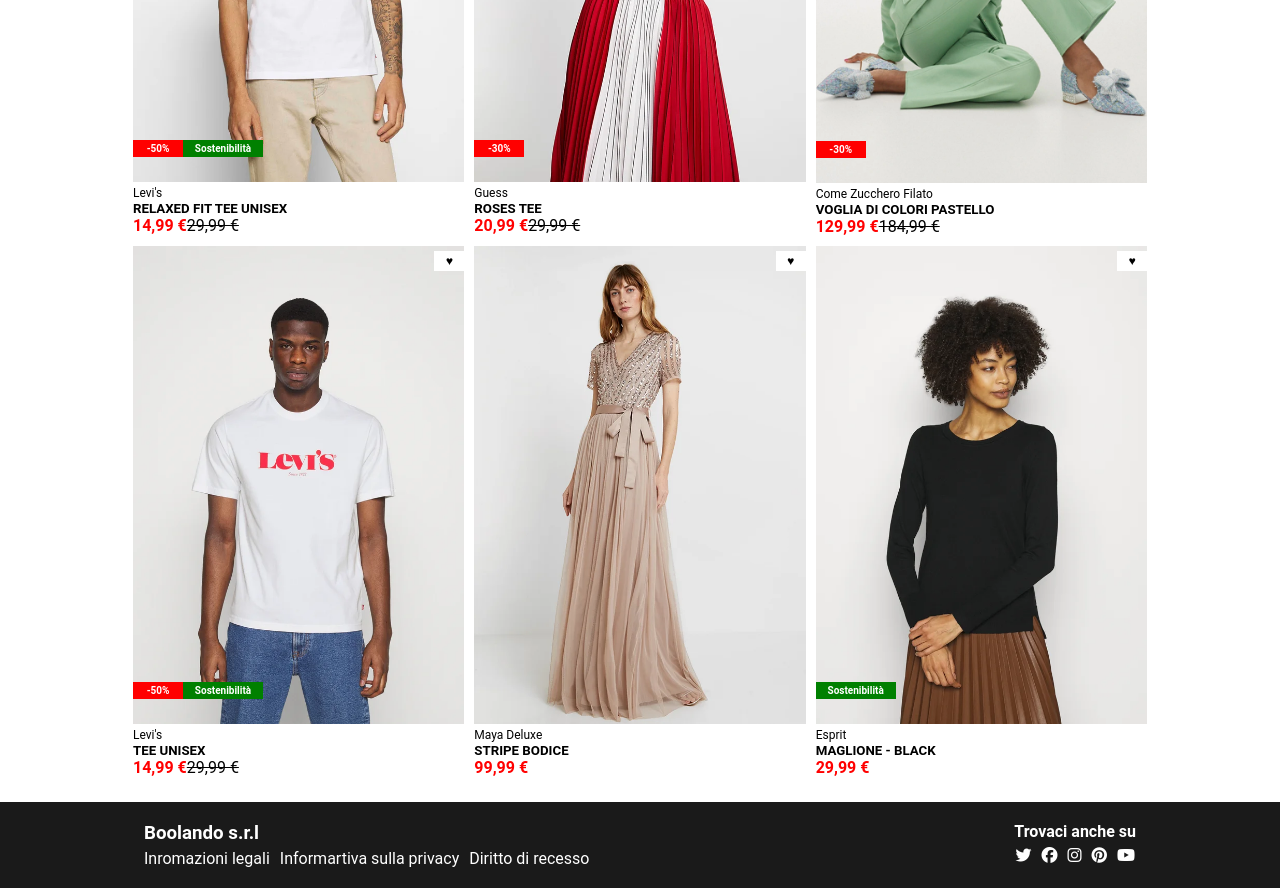
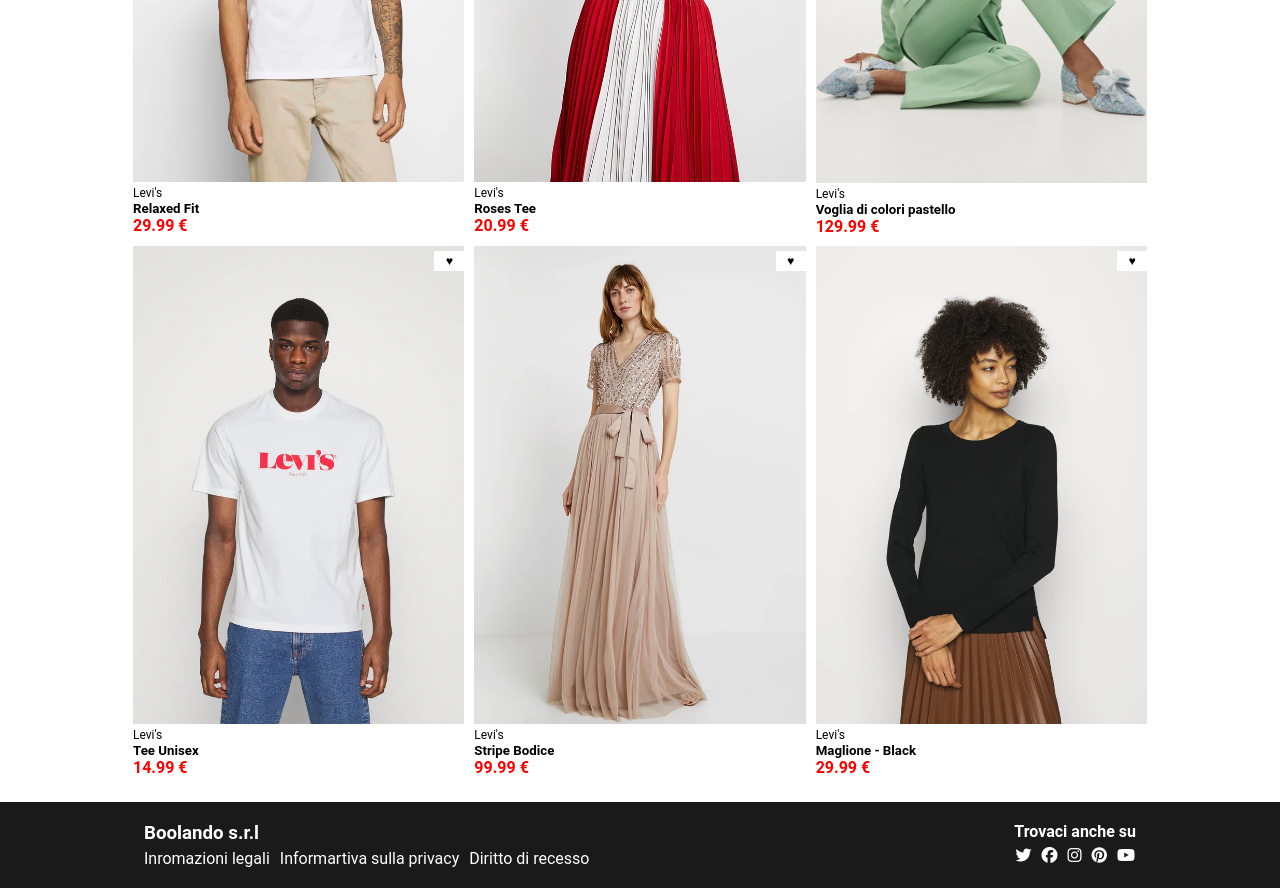
Before and after one commit to rachelpatrocinio/vite-boolando, a Vue app: page / in a window 1280 px wide. Shown: the part 360-1248 px from the top of the page. Built offline with nearby package versions, Linux system fonts and the light colour scheme.

Commit message:
Added: CardItem.vue on AppMain.vue

```diff
--- a/src/components/AppMain.vue
+++ b/src/components/AppMain.vue
@@ -1,127 +1,128 @@
-<script></script>
+<script>
+import CardItem from './CardItem.vue';
+
+export default {
+    components: {
+        CardItem
+    },
+    data(){
+        return{
+            products: [
+                {
+                "id": 1,
+                "frontImage": "1.webp",
+                "backImage": "1b.webp",
+                "brand": "Levi's",
+                "name": "Relaxed Fit",
+                "price": 29.99,
+                "isInFavorites": true,
+                "badges": [
+                        {
+                        "type": "tag",
+                        "value": "Sostenibilità"
+                        },
+                        {
+                        "type": "discount",
+                        "value": "-50%"
+                        }
+                    ]
+                },
+                {
+                "id": 2,
+                "frontImage": "2.webp",
+                "backImage": "2b.webp",
+                "brand": "Guess",
+                "name": "Roses Tee",
+                "price": 20.99,
+                "isInFavorites": true,
+                "badges": [
+                        {
+                        "type": "discount",
+                        "value": "-30%"
+                        }
+                    ]
+                },
+                {
+                "id": 3,
+                "frontImage": "3.webp",
+                "backImage": "3b.webp",
+                "brand": "Come Zucchero Filato",
+                "name": "Voglia di colori pastello",
+                "price": 129.99,
+                "isInFavorites": false,
+                "badges": [
+                        {
+                        "type": "discount",
+                        "value": "-30%"
+                        }
+                    ]
+                },
+                {
+                "id": 4,
+                "frontImage": "4.webp",
+                "backImage": "4b.webp",
+                "brand": "Levi's",
+                "name": "Tee Unisex",
+                "price": 14.99,
+                "isInFavorites": false,
+                "badges": [
+                        {
+                        "type": "tag",
+                        "value": "Sostenibilità"
+                        },
+                        {
+                        "type": "discount",
+                        "value": "-50%"
+                        }
+                    ]
+                },
+                {
+                "id": 5,
+                "frontImage": "5.webp",
+                "backImage": "5b.webp",
+                "brand": "Maya Deluxe",
+                "name": "Stripe Bodice",
+                "price": 99.99,
+                "isInFavorites": true,
+                "badges": [
+                        {
+                        "type": "tag",
+                        "value": "Sostenibilità"
+                        },
+                        {
+                        "type": "discount",
+                        "value": "-50%"
+                        }
+                    ]
+                },
+                {
+                "id": 6,
+                "frontImage": "6.webp",
+                "backImage": "6b.webp",
+                "brand": "Esprit",
+                "name": "Maglione - Black",
+                "price": 29.99,
+                "isInFavorites": true,
+                "badges": [
+                        {
+                        "type": "tag",
+                        "value": "Sostenibilità"
+                        }
+                    ]
+                }
+            ]
+        }
+    }
+}
+</script>
 
 <template>
 <main class="main-content">
     <section>
         <div class="container">
             <div class="row d-flex flex-wrap">
-                <div class="col-4">
-                    <div class="card">
-                        <div class="card__header">
-                            <img src="/public/1.webp" alt="RELAXED FIT TEE UNISEX">
-                            <span class="wishlist-btn"> &hearts;</span>
-                            <div class="badges">
-                                <span class="badge__red">-50%</span>
-                                <span class="badge__green">Sostenibilità</span>
-                            </div>
-                            <div class="overlay">
-                                <img src="/public/1b.webp" alt="RELAXED FIT TEE UNISEX 2">
-                            </div>
-                        </div>
-                        <div class="card__body">
-                            <span class="brand-name">Levi's</span>
-                            <h5>RELAXED FIT TEE UNISEX</h5>
-                            <span class="price-tag">14,99 €</span>
-                            <span class="price-tag-line-through">29,99 €</span>
-                        </div>
-                    </div>
-                </div>
-                <div class="col-4">
-                    <div class="card">
-                        <div class="card__header">
-                            <img src="/public/2.webp" alt="ROSES TEE">
-                            <span class="wishlist-btn"> &hearts;</span>
-                            <div class="badges">
-                                <span class="badge__red">-30%</span>
-                            </div>
-                            <div class="overlay">
-                                <img src="/public/2b.webp" alt="RELAXED FIT TEE UNISEX 2">
-                            </div>
-                        </div>
-                        <div class="card__body">
-                            <span class="brand-name">Guess</span>
-                            <h5>ROSES TEE</h5>
-                            <span class="price-tag">20,99 €</span>
-                            <span class="price-tag-line-through">29,99 €</span>
-                        </div>
-                    </div>
-                </div>
-                <div class="col-4">
-                    <div class="card">
-                        <div class="card__header">
-                            <img src="/public/3.webp" alt="VOGLIA DI COLORI PASTELLO">
-                            <span class="wishlist-btn"> &hearts;</span>
-                            <div class="badges">
-                                <span class="badge__red">-30%</span>
-                            </div>
-                            <div class="overlay">
-                                <img src="/public/3b.webp" alt="RELAXED FIT TEE UNISEX 2">
-                            </div>
-                        </div>
-                        <div class="card__body">
-                            <span class="brand-name">Come Zucchero Filato</span>
-                            <h5>VOGLIA DI COLORI PASTELLO</h5>
-                            <span class="price-tag">129,99 €</span>
-                            <span class="price-tag-line-through">184,99 €</span>
-
-                        </div>
-                    </div>
-                </div>
-                <div class="col-4">
-                    <div class="card">
-                        <div class="card__header">
-                            <img src="/public/4.webp" alt="TEE UNISEX">
-                            <span class="wishlist-btn"> &hearts;</span>
-                            <div class="badges">
-                                <span class="badge__red">-50%</span>
-                                <span class="badge__green">Sostenibilità</span>
-                            </div>
-                            <div class="overlay">
-                                <img src="/public/4b.webp" alt="RELAXED FIT TEE UNISEX 2">
-                            </div>
-                        </div>
-                        <div class="card__body">
-                            <span class="brand-name">Levi's</span>
-                            <h5>TEE UNISEX</h5>
-                            <span class="price-tag">14,99 €</span>
-                            <span class="price-tag-line-through">29,99 €</span>
-                        </div>
-                    </div>
-                </div>
-                <div class="col-4">
-                    <div class="card">
-                        <div class="card__header">
-                            <img src="/public/5.webp" alt="STRIPE BODICE">
-                            <span class="wishlist-btn"> &hearts;</span>
-                            <div class="overlay">
-                                <img src="/public/5b.webp" alt="RELAXED FIT TEE UNISEX 2">
-                            </div>
-                        </div>
-                        <div class="card__body">
-                            <span class="brand-name">Maya Deluxe</span>
-                            <h5>STRIPE BODICE</h5>
-                            <span class="price-tag">99,99 €</span>
-                        </div>
-                    </div>
-                </div>
-                <div class="col-4">
-                    <div class="card">
-                        <div class="card__header">
-                            <img src="/public/6.webp" alt="MAGLIONE - BLACK">
-                            <span class="wishlist-btn"> &hearts;</span>
-                            <div class="badges">
-                                <span class="badge__green">Sostenibilità</span>
-                            </div>
-                            <div class="overlay">
-                                <img src="/public/6b.webp" alt="RELAXED FIT TEE UNISEX 2">
-                            </div>
-                        </div>
-                        <div class="card__body">
-                            <span class="brand-name">Esprit</span>
-                            <h5>MAGLIONE - BLACK</h5>
-                            <span class="price-tag">29,99 €</span>
-                        </div>
-                    </div>
+                <div class="col-4" v-for="(product,i) in products" :key="product.id">
+                    <CardItem :item="product"/>
                 </div>
             </div>
         </div>
@@ -130,82 +131,4 @@
 </template>
 
 <style lang="scss" scoped>
-/* CARDS */
-
-.card__header{
-    position: relative;
-    img{
-        display: block;
-    }
-}
-
-.brand-name{
-    font-size: 12px;
-}
-
-.wishlist-btn{
-    width: 30px;
-    padding: 3px;
-    font-size: 12px;
-    text-align: center;
-    background-color: white;
-    position: absolute;
-    right: 0;
-    top: 5px;
-    z-index: 100;
-    &:hover{
-        color: red;
-        cursor: pointer;
-    }
-}
-
-.badges{
-    position: absolute;
-    bottom: 25px;
-}
-
-span[class^=badge]{
-    color: white;
-    padding: 3px;
-    font-size: 10px;
-    font-weight: 700;
-    text-align: center;
-    display: inline-block;
-    z-index: 100;
-}
-
-.badge__red{
-    background-color: red;
-    width: 50px;
-}
-
-.badge__green{
-    background-color: green;
-    width: 80px;
-}
-
-.price-tag{
-    color: red;
-    font-weight: 700;
-}
-
-.price-tag-line-through{
-    text-decoration: line-through;
-}
-
-.overlay{
-    position: absolute;
-    top: 0;
-    bottom: 0;
-    opacity: 0;
-}
-
-.card__header:hover .overlay{
-    opacity: 1;
-    transition: 500ms ease-in-out;
-}
-
-.card__header:hover .badges{
-    z-index: 100;
-}
 </style>
--- /dev/null
+++ b/src/components/CardItem.vue
@@ -0,0 +1,110 @@
+<script>
+export default {
+    props:{
+        item:{
+            type: Object
+        }
+    }
+}
+</script>
+
+<template>
+    <div class="card">
+        <div class="card__header">
+            <img :src="item.frontImage" alt="RELAXED FIT TEE UNISEX">
+            <span class="wishlist-btn"> &hearts;</span>
+            <div class="badges">
+                <!-- <span class="badge__red"></span>
+                <span class="badge__green"></span> -->
+            </div>
+            <div class="overlay">
+                <img :src="item.backImage" alt="RELAXED FIT TEE UNISEX 2">
+            </div>
+        </div>
+        <div class="card__body">
+            <span class="brand-name">Levi's</span>
+            <h5>{{item.name}}</h5>
+            <span class="price-tag">{{item.price}} €</span>
+            <span class="price-tag-line-through"></span>
+        </div>
+    </div>
+</template>
+
+<style scoped>
+/* CARDS */
+
+.card__header{
+    position: relative;
+    img{
+        display: block;
+    }
+}
+
+.brand-name{
+    font-size: 12px;
+}
+
+.wishlist-btn{
+    width: 30px;
+    padding: 3px;
+    font-size: 12px;
+    text-align: center;
+    background-color: white;
+    position: absolute;
+    right: 0;
+    top: 5px;
+    z-index: 100;
+    &:hover{
+        color: red;
+        cursor: pointer;
+    }
+}
+
+.badges{
+    position: absolute;
+    bottom: 25px;
+}
+
+span[class^=badge]{
+    color: white;
+    padding: 3px;
+    font-size: 10px;
+    font-weight: 700;
+    text-align: center;
+    display: inline-block;
+    z-index: 100;
+}
+.badge__red{
+    background-color: red;
+    width: 50px;
+}
+
+.badge__green{
+    background-color: green;
+    width: 80px;
+}
+
+.price-tag{
+    color: red;
+    font-weight: 700;
+}
+
+.price-tag-line-through{
+    text-decoration: line-through;
+}
+
+.overlay{
+    position: absolute;
+    top: 0;
+    bottom: 0;
+    opacity: 0;
+}
+
+.card__header:hover .overlay{
+    opacity: 1;
+    transition: 500ms ease-in-out;
+}
+
+.card__header:hover .badges{
+    z-index: 100;
+}</style>
```
